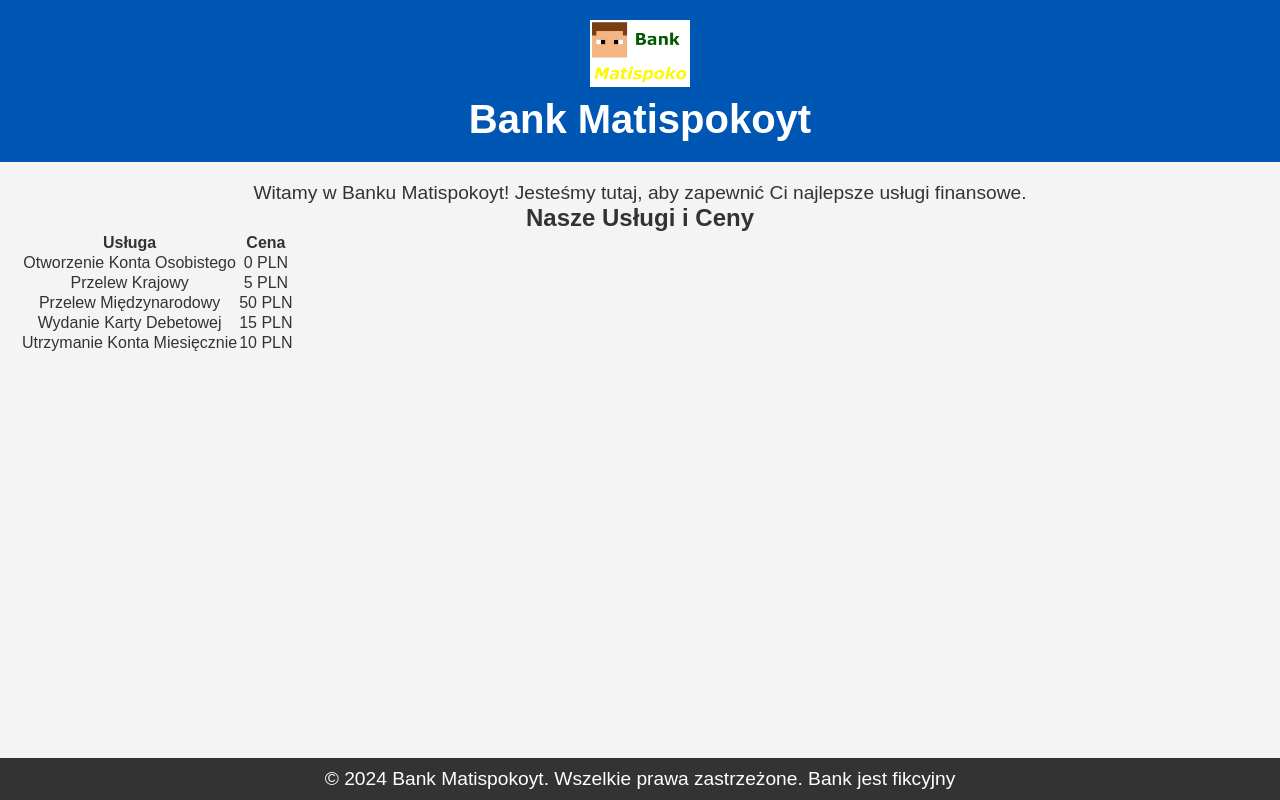
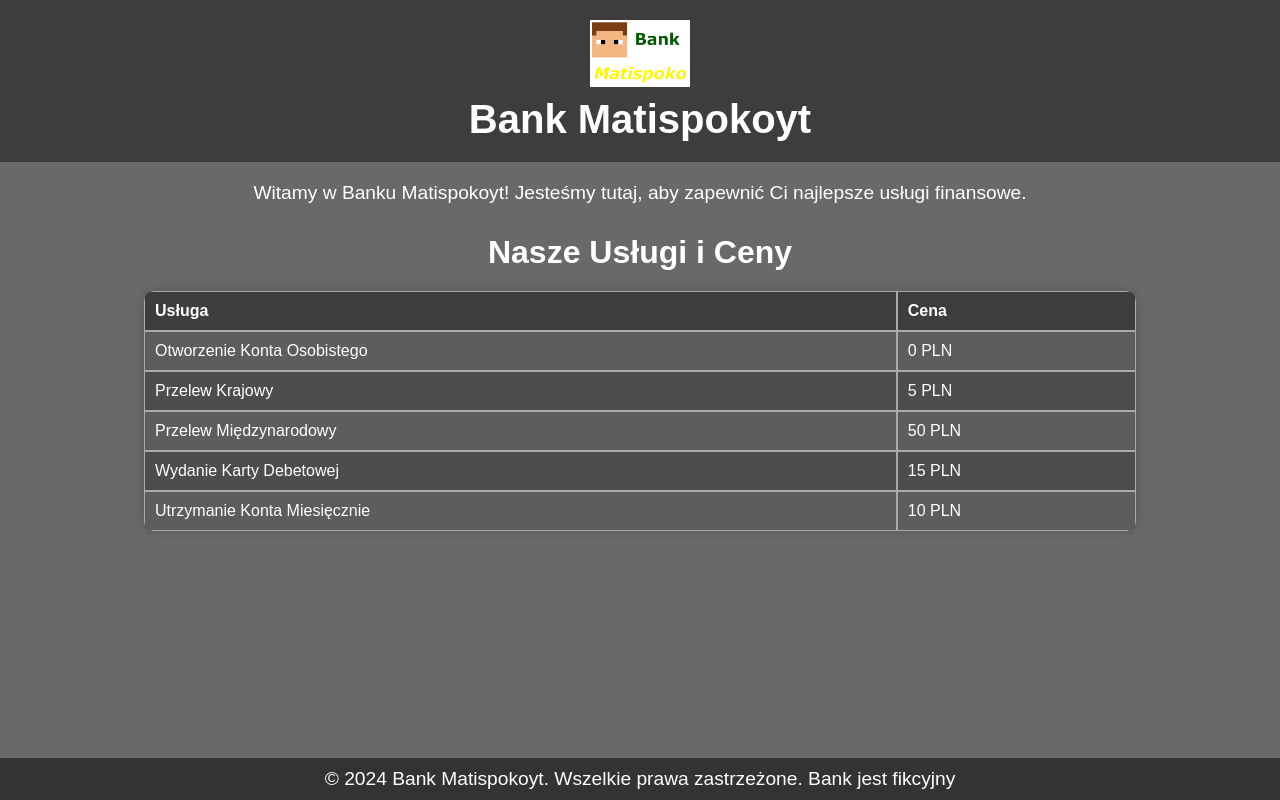
Before and after one commit to MatispokoYT/RandomAhhhSite, a plain HTML site: page index.html in a window 1280 px wide. Drawn offline with Linux system fonts and the light colour scheme.

Commit message:
Update bankup.css

```diff
--- a/bankup.css
+++ b/bankup.css
@@ -1,17 +1,20 @@
+/* Resetowanie marginesów i wypełnień */
 * {
     margin: 0;
     padding: 0;
     box-sizing: border-box;
 }
 
+/* Ogólny styl strony */
 body {
     font-family: Arial, sans-serif;
-    background-color: #f4f4f4;
-    color: #333;
+    background-color: #696969;
+    color: #fff;
 }
 
+/* Styl nagłówka */
 header {
-    background-color: #0056b3;
+    background-color: #3d3d3d; /* Ciemny niebieski */
     color: #fff;
     padding: 20px 0;
     text-align: center;
@@ -35,15 +38,60 @@ h1 {
     font-size: 2.5em;
 }
 
+/* Styl sekcji głównej */
 main {
     padding: 20px;
     text-align: center;
 }
 
-p {
+p, h2 {
     font-size: 1.2em;
+    color: #fff; /* Zmieniono na biały */
 }
 
+/* Styl sekcji cennika */
+.pricing {
+    margin-top: 30px;
+}
+
+.pricing h2 {
+    font-size: 2em;
+    margin-bottom: 20px;
+}
+
+/* Styl tabeli */
+table {
+    width: 80%;
+    margin: 0 auto;
+    border-collapse: separate;
+    border-spacing: 0;
+    border-radius: 10px;
+    overflow: hidden;
+    box-shadow: 0 0 10px rgba(20, 20, 0, 0.2);
+    background-color: #3d3d3d; /* Ciemny kolor tła dla tabeli */
+    color: #fff; /* Jasny kolor tekstu */
+}
+
+th, td {
+    border: 1px solid #aaa;
+    padding: 10px;
+    text-align: left;
+}
+
+th {
+    background-color: #3d3d3d; /* Ciemny kolor tła dla nagłówków tabeli */
+    color: #fff;
+}
+
+tbody tr:nth-child(even) {
+    background-color: #4d4d4d; /* Lekko jaśniejszy odcień ciemnego koloru */
+}
+
+tbody tr:nth-child(odd) {
+    background-color: #5d5d5d; /* Jeszcze jaśniejszy odcień ciemnego koloru */
+}
+
+/* Styl stopki */
 footer {
     background-color: #333;
     color: #fff;
```
